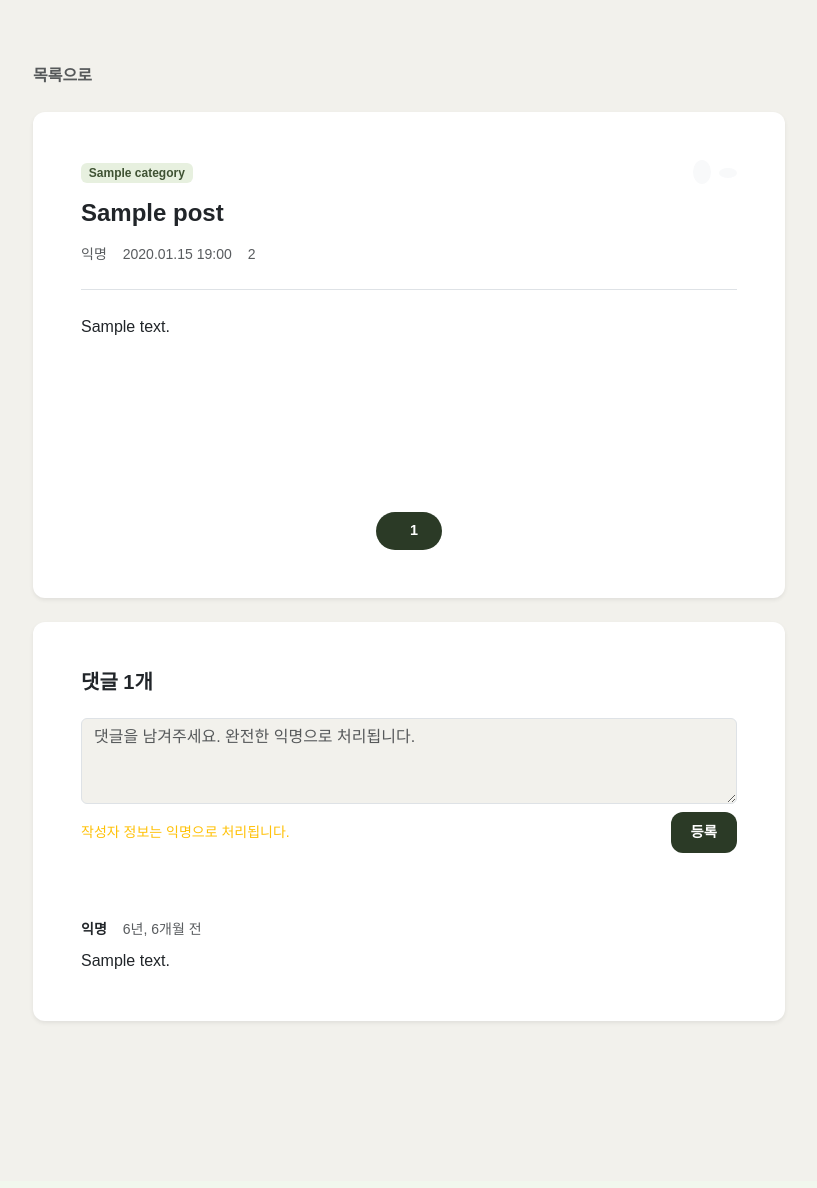
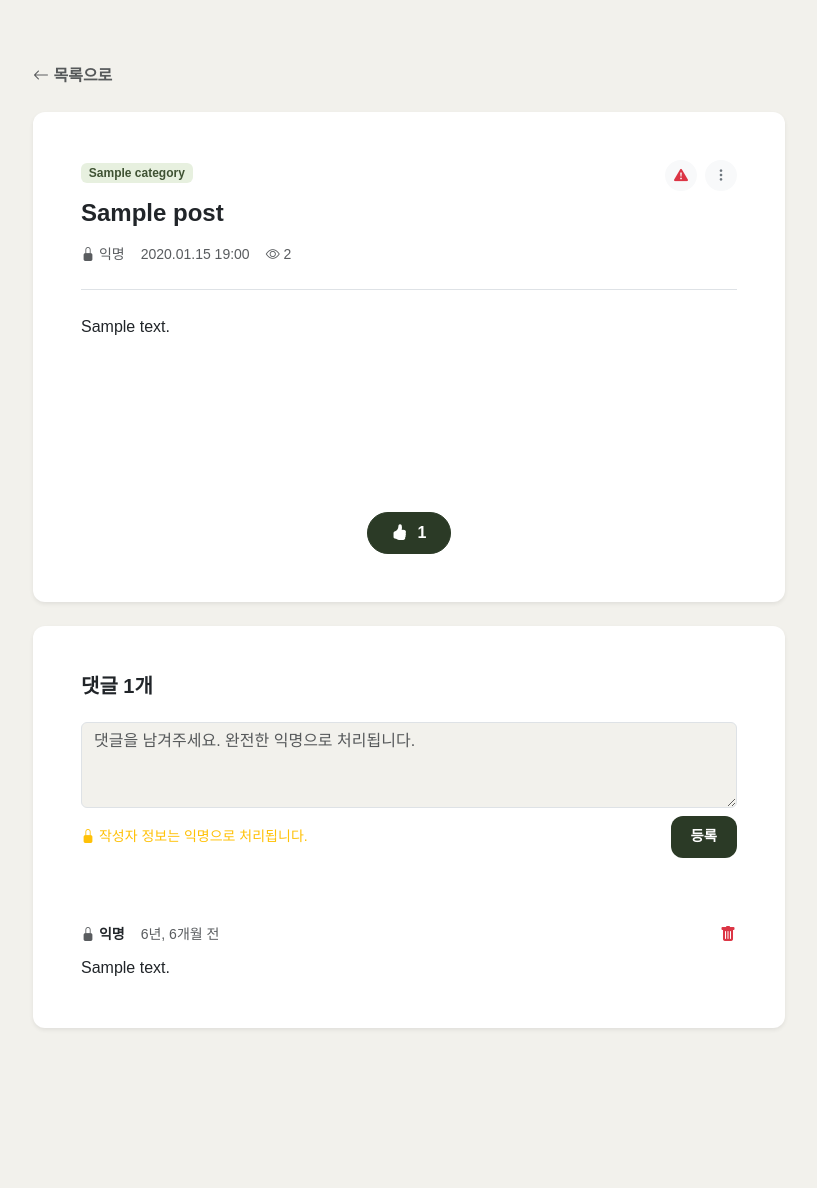
Before and after one commit to SKNETWORKS-FAMILY-AICAMP/SKN31-4rd-2Team, a Django app: page /board/1/ in a window 1280 px wide. Shown: the part 72-1260 px from the top of the page, without its empty margins (231-1048 px from the left). Before the commit the page ends 1096 px from the top, so only its background shows below. Run offline with Django 5.2, Linux system fonts and the light colour scheme; a user stored in the database is signed in; tables that the repository leaves empty hold one stand-in row (values such as "Sample post").

Commit message:
아이콘 경로 맟 UI 수정

```diff
--- a/military_life/board/static/board/css/board.css
+++ b/military_life/board/static/board/css/board.css
@@ -140,3 +140,29 @@
     box-shadow: 0 4px 12px rgba(0, 0, 0, 0.08);
     border-radius: var(--radius-md);
 }
+
+/* 좋아요 버튼 전용 스타일 */
+.btn-like-custom {
+    display: inline-flex;
+    align-items: center;
+    justify-content: center;
+    gap: 6px;
+    background-color: #ffffff !important;
+    color: var(--color-text) !important;
+    border: 1px solid var(--color-border) !important;
+    padding: 8px 24px;
+    border-radius: 999px;
+    font-weight: 600;
+    font-size: 1rem;
+    cursor: pointer;
+    transition: all 0.2s;
+    width: auto !important;
+    max-width: 150px;
+    margin: 0 auto;
+}
+
+.btn-like-custom.active {
+    background-color: #2b3a26 !important;
+    color: #ffffff !important;
+    border-color: #2b3a26 !important;
+}
--- a/military_life/board/static/board/js/board.js
+++ b/military_life/board/static/board/js/board.js
@@ -105,15 +105,13 @@ document.addEventListener('DOMContentLoaded', () => {
                         const countSpan = document.getElementById('likeCount');
 
                         if (data.liked) {
-                            this.classList.remove('btn-secondary', 'text-dark');
-                            this.classList.add('btn-primary', 'text-white');
-                            icon.classList.remove('fa-regular');
-                            icon.classList.add('fa-solid');
+                            this.classList.add('active');
+                            icon.classList.remove('bi-hand-thumbs-up');
+                            icon.classList.add('bi-hand-thumbs-up-fill');
                         } else {
-                            this.classList.remove('btn-primary', 'text-white');
-                            this.classList.add('btn-secondary', 'text-dark');
-                            icon.classList.remove('fa-solid');
-                            icon.classList.add('fa-regular');
+                            this.classList.remove('active');
+                            icon.classList.remove('bi-hand-thumbs-up-fill');
+                            icon.classList.add('bi-hand-thumbs-up');
                         }
                         countSpan.textContent = data.likes_count;
                     }
--- a/military_life/board/templates/board/post_detail.html
+++ b/military_life/board/templates/board/post_detail.html
@@ -13,7 +13,7 @@
     <!-- 게시글 헤더 -->
     <div class="mb-4">
         <a href="{% url 'board:list' %}" class="text-decoration-none text-muted fw-bold">
-            <i class="fa-solid fa-arrow-left"></i> 목록으로
+            <i class="bi bi-arrow-left"></i> 목록으로
         </a>
     </div>
 
@@ -27,17 +27,16 @@
                 </span>
                 <h1 class="h4 fw-bold mb-3">{{ post.title }}</h1>
                 <div class="d-flex gap-3 text-muted small">
-                    <span><i class="fa-solid fa-lock"></i> 익명</span>
+                    <span><i class="bi bi-lock-fill"></i> 익명</span>
                     <span>{{ post.created_at|custom_timesince }}</span>
-                    <span><i class="fa-regular fa-eye"></i> {{ post.view_count }}</span>
+                    <span><i class="bi bi-eye"></i> {{ post.view_count }}</span>
                 </div>
 
                 <div class="position-absolute top-0 end-0 d-flex gap-2">
                     <!-- 신고 버튼 -->
                     <button class="btn btn-light btn-sm rounded-circle" id="reportBtn" title="신고하기"
                         data-bs-toggle="modal" data-bs-target="#reportModal">
-                        <i
-                            class="fa-solid fa-triangle-exclamation {% if user_has_reported %}text-danger{% else %}text-secondary{% endif %}"></i>
+                        <i class="bi bi-exclamation-triangle-fill {% if user_has_reported %}text-danger{% else %}text-secondary{% endif %}"></i>
                     </button>
 
                     <!-- 수정/삭제 드롭다운 -->
@@ -45,7 +44,7 @@
                     <div class="dropdown">
                         <button class="btn btn-light btn-sm rounded-circle" type="button" data-bs-toggle="dropdown"
                             aria-expanded="false">
-                            <i class="fa-solid fa-ellipsis-vertical text-secondary"></i>
+                            <i class="bi bi-three-dots-vertical text-secondary"></i>
                         </button>
                         <ul class="dropdown-menu dropdown-menu-end shadow-sm border-0">
                             <li><a class="dropdown-item" href="#" data-bs-toggle="modal"
@@ -65,9 +64,9 @@
             <!-- 하단 좋아요 버튼 -->
             <div class="d-flex justify-content-center">
                 <button
-                    class="rounded-pill px-4 py-2 {% if user_has_liked %}board-btn-primary{% else %}board-btn-secondary{% endif %}"
+                    class="btn-like-custom {% if user_has_liked %}active{% endif %}"
                     id="likeBtn" data-url="{% url 'board:like' post.id %}">
-                    <i class="fa-{% if user_has_liked %}solid{% else %}regular{% endif %} fa-thumbs-up me-1"></i>
+                    <i class="bi bi-hand-thumbs-up{% if user_has_liked %}-fill{% endif %} me-1"></i>
                     <span id="likeCount">{{ likes_count }}</span>
                 </button>
             </div>
@@ -84,7 +83,7 @@
                 <textarea name="content" class="form-control mb-2" style="background: var(--color-bg);" rows="3"
                     placeholder="댓글을 남겨주세요. 완전한 익명으로 처리됩니다." required></textarea>
                 <div class="d-flex justify-content-between align-items-center">
-                    <small class="text-warning"><i class="fa-solid fa-lock"></i> 작성자 정보는 익명으로 처리됩니다.</small>
+                    <small class="text-warning"><i class="bi bi-lock-fill"></i> 작성자 정보는 익명으로 처리됩니다.</small>
                     <button type="submit" class="board-btn-primary" style="padding: 10px 20px;">등록</button>
                 </div>
             </form>
@@ -94,7 +93,7 @@
                 <div class="py-3 border-bottom {% if forloop.last %}border-bottom-0 pb-0{% endif %}">
                     <div class="d-flex align-items-center justify-content-between mb-2">
                         <div class="d-flex align-items-center gap-3">
-                            <span class="fw-bold small"><i class="fa-solid fa-lock text-muted"></i> 익명</span>
+                            <span class="fw-bold small"><i class="bi bi-lock-fill text-muted"></i> 익명</span>
                             <span class="text-muted small">{{ comment.created_at|timesince }} 전</span>
                         </div>
 
@@ -104,7 +103,7 @@
                             {% csrf_token %}
                             <button type="submit" class="btn btn-link text-danger p-0 text-decoration-none small"
                                 title="삭제" onclick="return confirm('정말 삭제하시겠습니까?');">
-                                <i class="fa-solid fa-trash-can"></i>
+                                <i class="bi bi-trash-fill"></i>
                             </button>
                         </form>
                         {% endif %}
```
Also changed, not shown: military_life/board/templates/board/post_list.html (+7 -7 lines).
